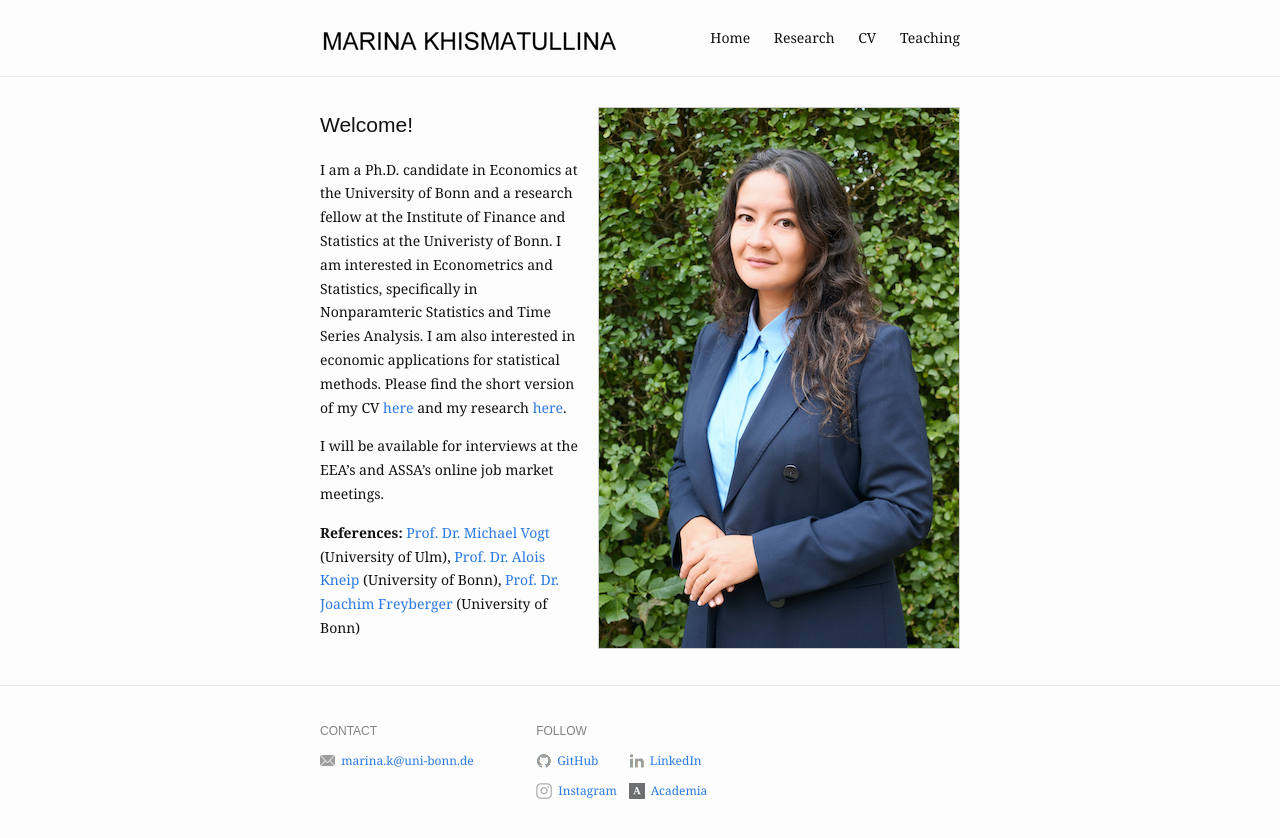
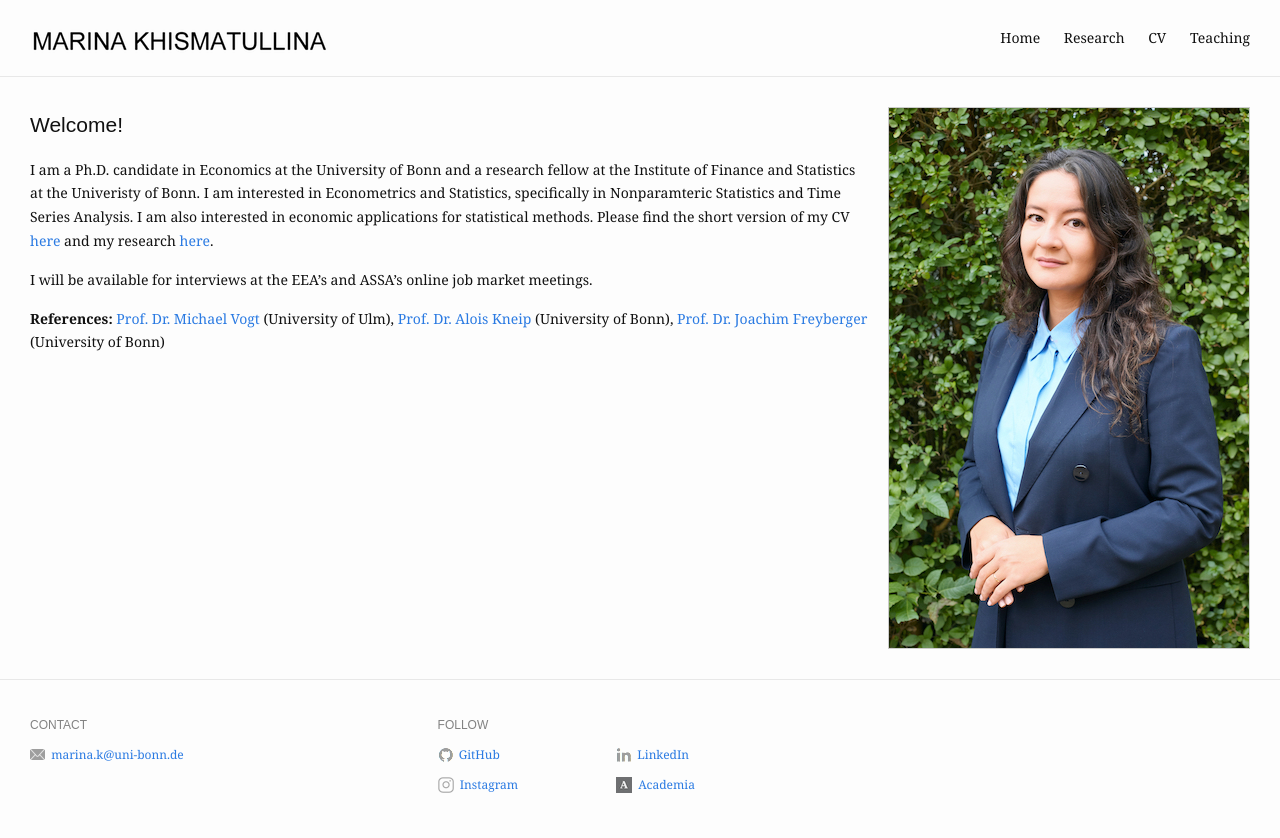
Before and after one commit to marina-khi/marina-khi.github.io, a Jekyll site: the page built from index.markdown, in a window 1280 px wide. Shown: the top 838 px of the page. Built offline with Jekyll 4.4.1, drawn with Linux system fonts in a browser that asks for light colours.

Commit message:
Changed the first page

```diff
--- a/_sass/_base.scss
+++ b/_sass/_base.scss
@@ -170,8 +170,8 @@ pre {
  * Wrapper
  */
 .wrapper {
-  max-width: -webkit-calc(700px - (#{$spacing-unit} * 2));
-  max-width:         calc(700px - (#{$spacing-unit} * 2));
+  max-width: -webkit-calc(100% - (#{$spacing-unit} * 2));
+  max-width:         calc(100% - (#{$spacing-unit} * 2));
   margin-right: auto;
   margin-left: auto;
   padding-right: $spacing-unit;
```
